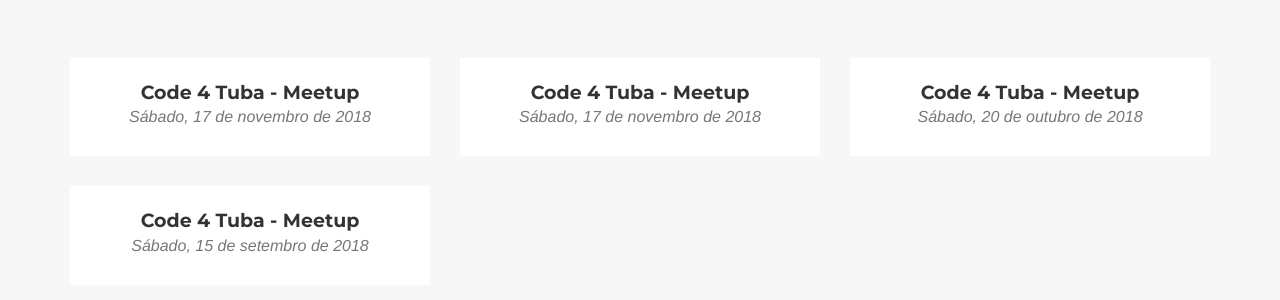
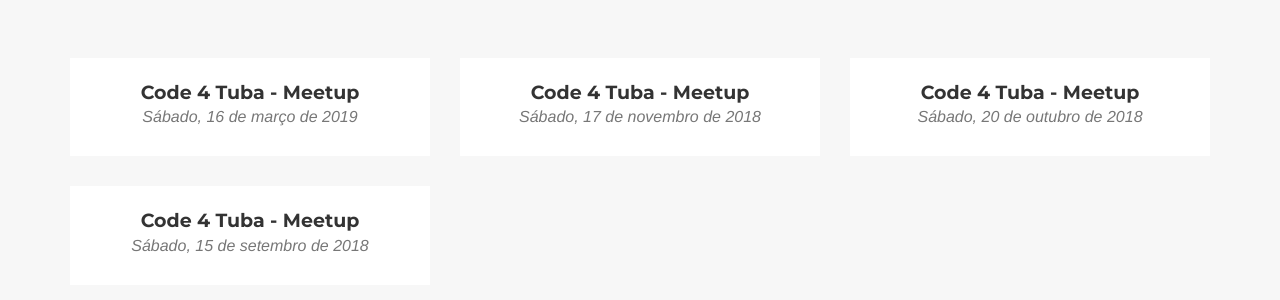
Before and after one commit to code4tuba/code4tuba.github.io, a Jekyll site: the page built from _posts/2019-03-16-meetup.markdown, in a window 1280 px wide and 900 px high, scrolled down 1416 px. Shown: the part 152-452 px from the top of the window. Built offline with Jekyll 4.4.1, drawn with Linux system fonts in a browser that asks for light colours; some web fonts are replaced; some of the changed lines change nothing that is shown.

Commit message:
Update 2019-03-16-meetup.markdown

```diff
--- a/_posts/2019-03-16-meetup.markdown
+++ b/_posts/2019-03-16-meetup.markdown
@@ -1,20 +1,23 @@
 ---
 title: Code 4 Tuba - Meetup
-subtitle: Sábado, 17 de novembro de 2018
+subtitle: Sábado, 16 de março de 2019
 layout: default
 modal-id: 1
-date: 2018-11-17
+date: 2019-03-16
 img: codefortuba.png
 thumbnail: codefortuba.png
 alt: image-alt
-project-date: Sábado, 17 de novembro de 2018
+project-date: Sábado, 16 de março de 2019
 client: Coworking OSTEC, Tubarão, SC
 category: Detalhes
-description: "Nesse meetup tivemos a oportunidade de aprender sobre diversos temas como Micro serviços, PWA e React
+description: "Visando sempre fomentar a comunidade de desenvolvimento de Tubarão, queremos ajudar você a compartilhar seu conhecimento e também aprender com outras pessoas da comunidade!
 <br><br>
-Para esse meetup tivemos as seguintes talks:<br>
+Confira a agenda do dia:<br>
 <br><br>
-Micro serviços com Spring Cloud e Docker - Cristiano Dácio<br>
-Web to PWA! - Gefy Marcos<br>
-React - Construindo aplicações front-end - Allan L. Barbosa<br>"
+14:30h - Credenciamento<br>
+<b>14:45h - Elasticsearch: Buscas inteligentes</b> - Matheus Warmeling Matias<br>
+<b>15:25h - Utilizando técnicas de Inteligência Artificial para recuperar informações em documentos</b> - Leonardo Thizon<br>
+<b>16:15h - React-native + Firebase: Criando um app de chat realtime 100% hands-on</b> - José Roberto Emerich Junior<br>
+17:00h - Encerramento<br>
+"
 ---
```
